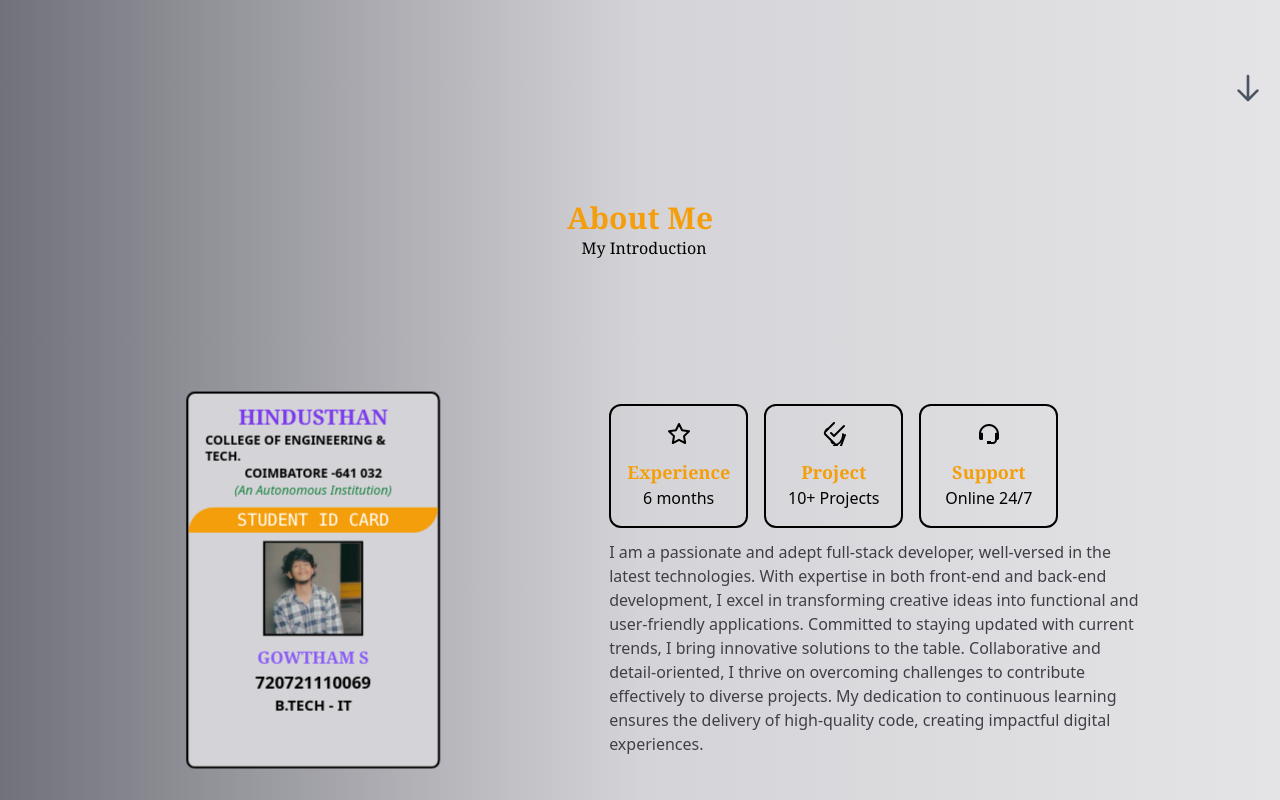
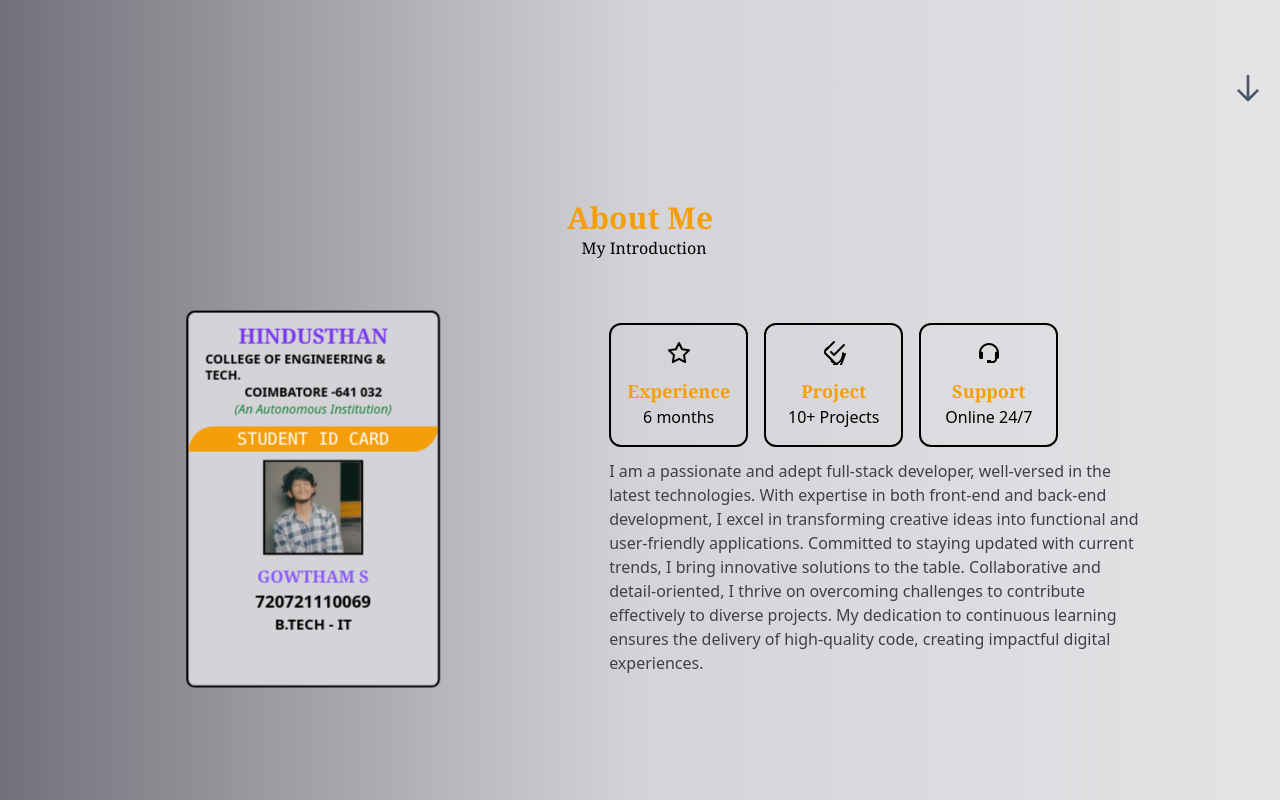
Before and after one commit to Gowtham-Neo/Portfolio, a React (Vite) app: page / in a window 1280 px wide. Shown: the part 680-1480 px from the top of the page. Built offline with nearby package versions, Linux system fonts and the light colour scheme.

Commit message:
About Me 2

```diff
--- a/src/components/About.jsx
+++ b/src/components/About.jsx
@@ -4,7 +4,7 @@
 export default function About() {
   return (
     <div
-      className="items-center min-h-screen md:bg-gradient-to-r from-zinc-500 via-zinc-300 to-zinc-200 md:-mb-28"
+      className="absolute items-center min-h-screen md:bg-gradient-to-r from-zinc-500 via-zinc-300 to-zinc-200 md:-mb-28"
       id="about"
     >
       <div className="flex flex-col items-center justify-center md:items-center">
@@ -13,7 +13,7 @@
         </h1>
         <span className="mt-2 font-serif md:ml-2 md:mt-0">My Introduction</span>
       </div>
-      <div className="flex flex-col items-center min-h-screen gap-5 p-5 md:flex-row md:-mt-20 md:justify-around">
+      <div className="flex flex-col items-center gap-5 p-5 md:flex-row md:justify-around md:mt-10">
         <IdCard />
         <AboutContent/>
       </div>
```
